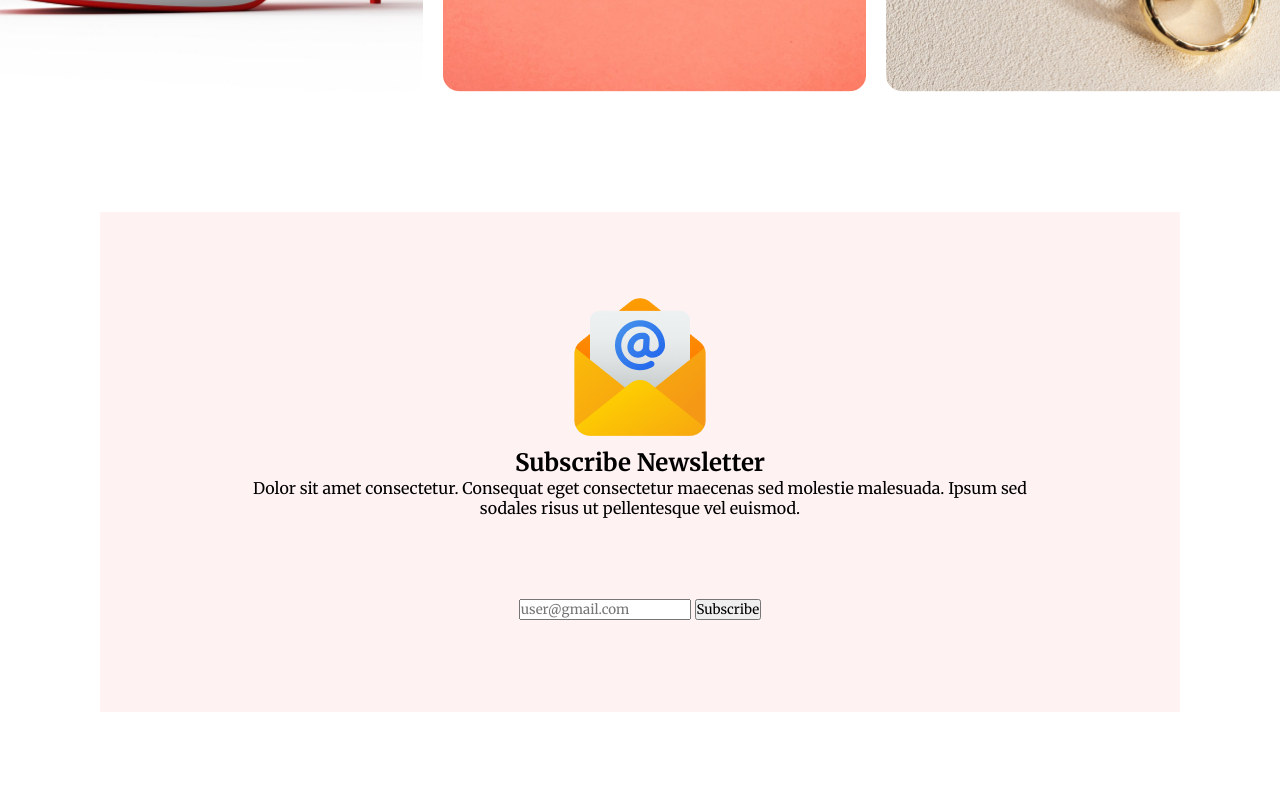
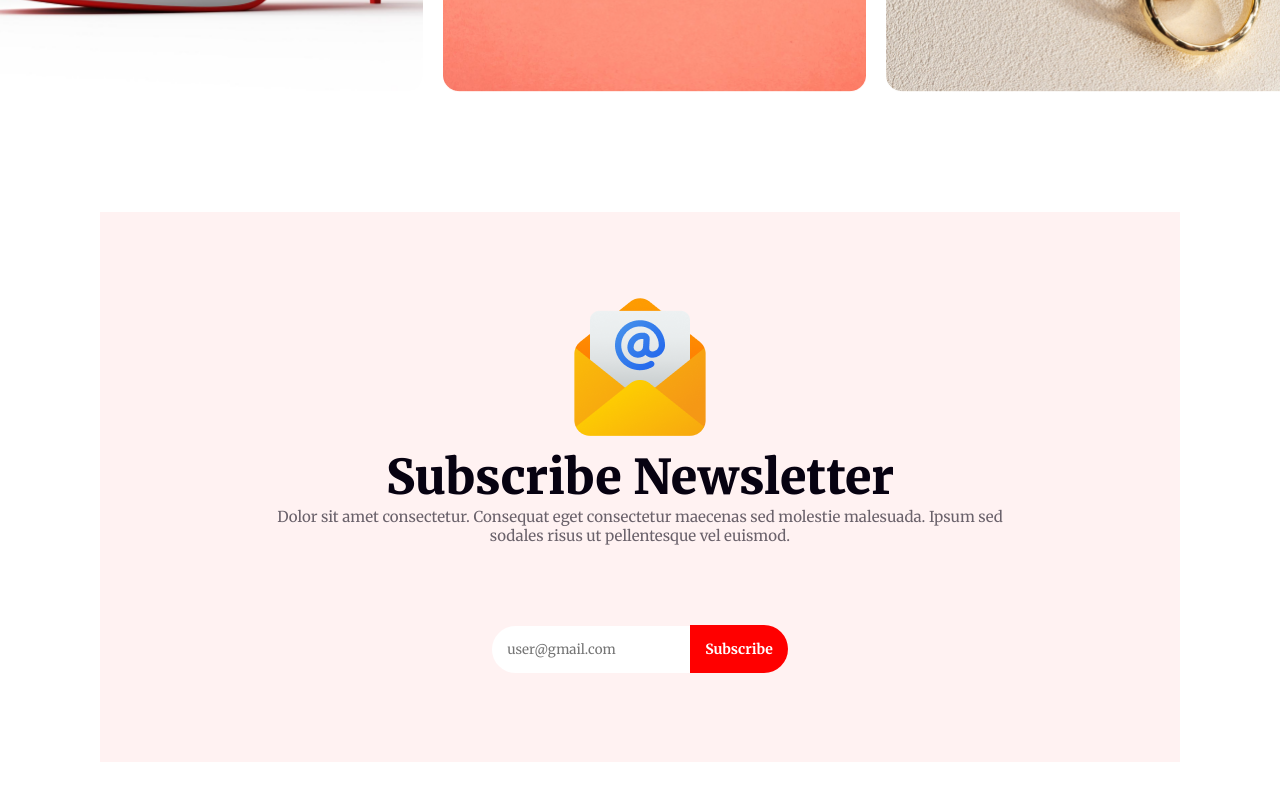
Before and after one commit to forhad1518/New-year-offer, a plain HTML site: page index.html in a window 1280 px wide. Shown: the part 5035-5835 px from the top of the page. Drawn offline with Linux system fonts and the light colour scheme.

Commit message:
section 8 added

```diff
--- a/index.html
+++ b/index.html
@@ -106,7 +106,7 @@
                 <h1>Subscribe Newsletter</h1>
                 <p>Dolor sit amet consectetur. Consequat eget consectetur maecenas sed molestie malesuada. Ipsum sed sodales risus ut pellentesque vel euismod. </p>
             </div>
-            <div>
+            <div class="div-2">
                 <input type="email" name="" id="" placeholder="user@gmail.com">
                 <button>Subscribe</button>
             </div>
--- a/style/style.css
+++ b/style/style.css
@@ -313,13 +313,49 @@
 .subscribe-newsletter{
     background-color: rgba(255, 0, 0, 0.05);
     max-width: 1080px;
-    height: 500px;
+    height: 550px;
     margin: 120px auto;
     text-align: center;
     display: flex;
     flex-direction: column;
 }
+.subscribe-newsletter .div-2 img{
+    width: 115px;
+    height: 50px;
+}
 .subscribe-newsletter .div-1{
     padding: 80px 150px;
 }
+.subscribe-newsletter .div-1 h1{
+    font-size: 48px;
+    font-weight: 900;
+    color: rgb(7, 2, 17);
+}
+.subscribe-newsletter .div-1 p{
+    font-size: 15px;
+    font-weight: 400;
+    color: rgba(7, 2, 17, 0.6);
+}
+.subscribe-newsletter .div-2{
+    display: flex;
+    align-items: center;
+    justify-content: center;
+    gap: 0;
+}
+.subscribe-newsletter .div-2 input{
+    border: none;
+    padding: 15px;
+    border-radius: 50px 0 0 50px;
+}
+.subscribe-newsletter .div-2 button{
+    border: none;
+    padding: 15px;
+    border-radius: 0 50px 50px 0;
+    background-color: rgb(255, 0, 0);
+    font-size: 14px;
+    font-weight: 600;
+    color: rgb(255, 255, 255);
+    cursor: pointer;
+}
+
 /* section 8 is end */
```
